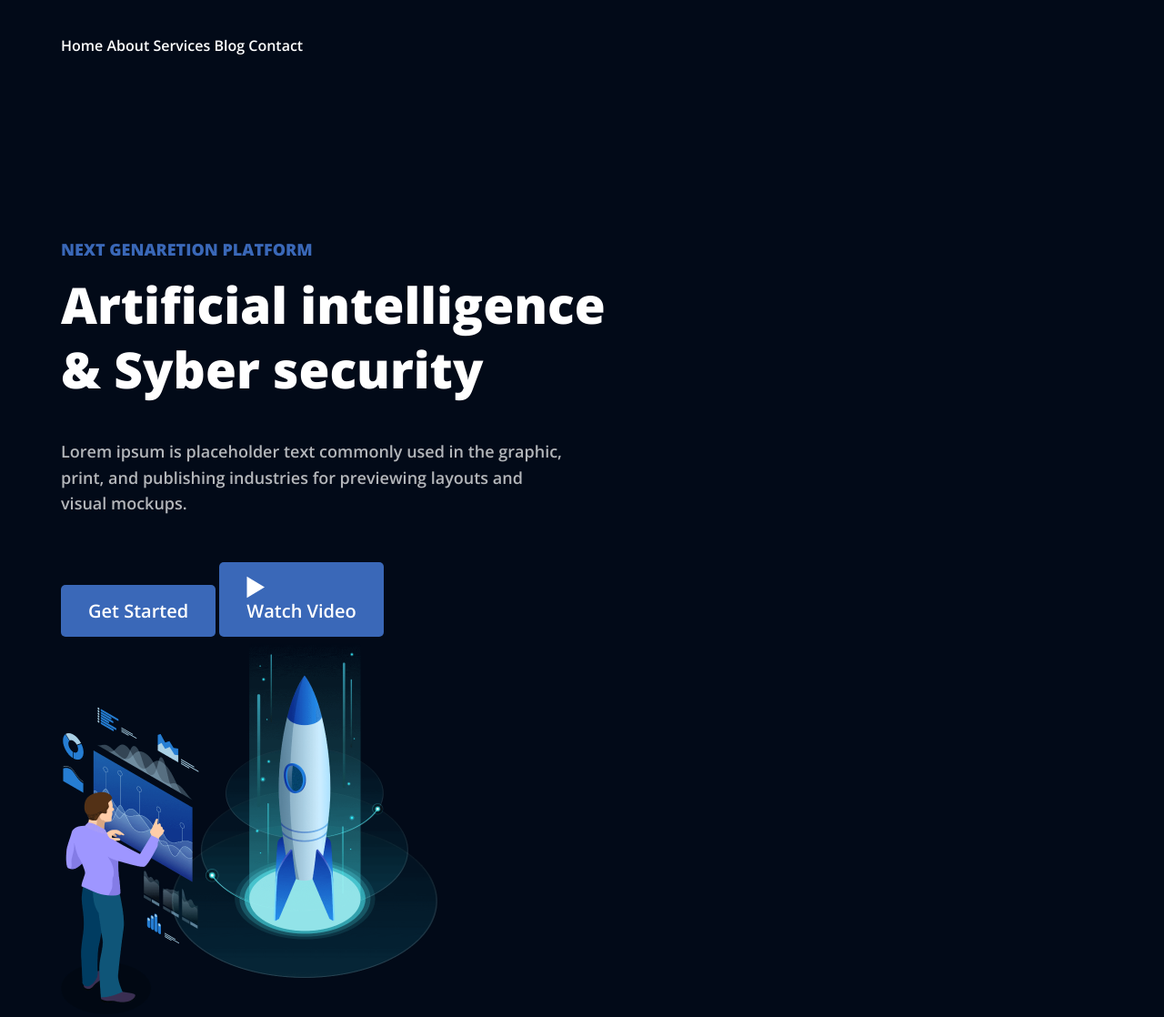
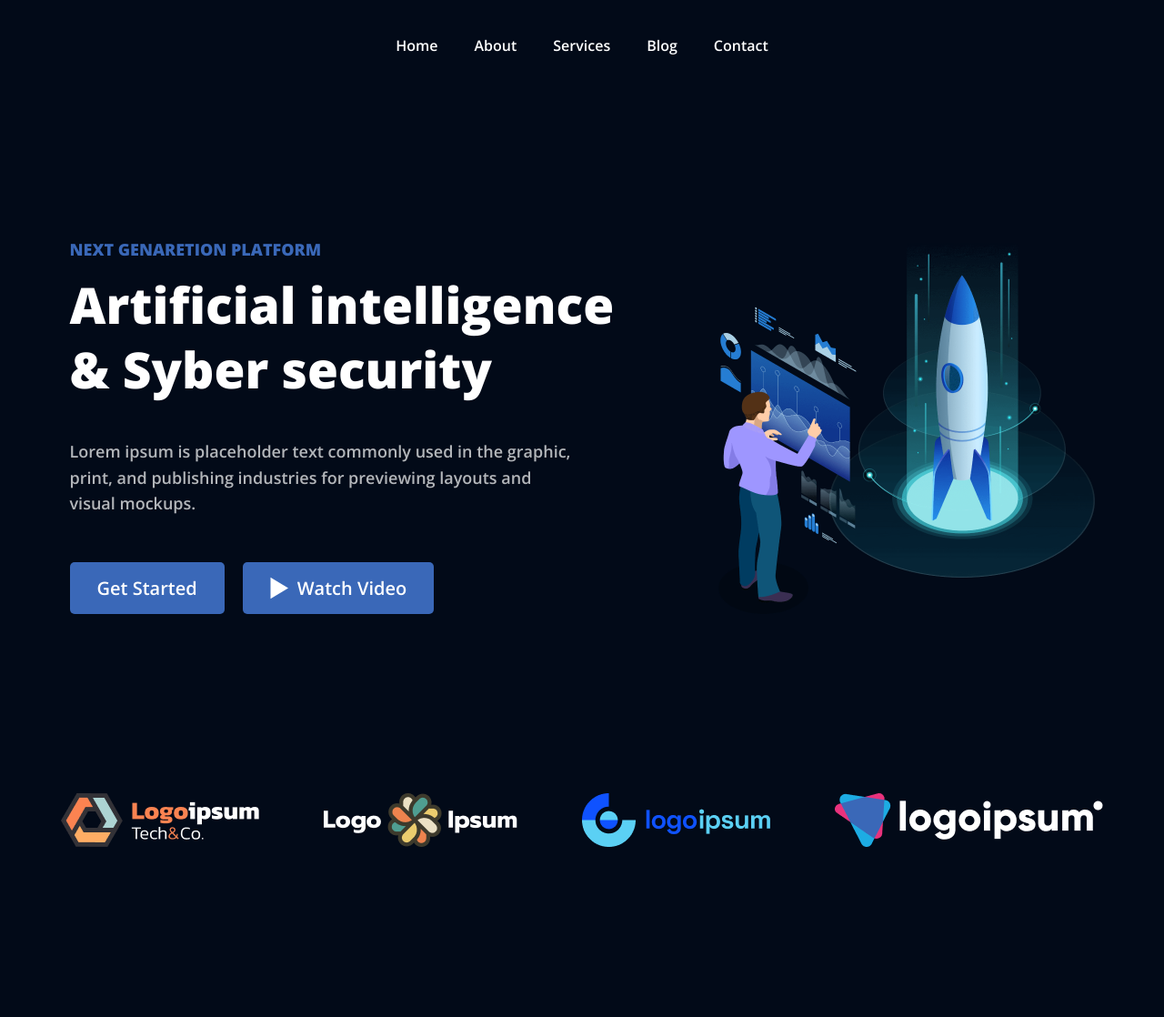
Before and after one commit to fLa1m/HTML_CSS, a plain HTML site: page web3-4/index.html in a window 1280 px wide. Shown: the top 1118 px of the page at 91% size. After the commit the page ends 1030 px from the top, so only its background shows below. Drawn offline with nearby package versions, Linux system fonts and the light colour scheme.

Commit message:
Webinar 4

```diff
--- a/web3/index.html
+++ b/web3-4/index.html
@@ -20,14 +20,14 @@
       <section class="content container">
         <div class="content_left-side">
           <h2>Next genaretion platform</h2>
-          <h1>Artificial intelligence & Syber security</h1>
+          <h1>Artificial intelligence &amp; Syber security</h1>
           <p>
             Lorem ipsum is placeholder text commonly used in the graphic, print,
             and publishing industries for previewing layouts and visual mockups.
           </p>
           <div class="content__btn-list">
             <button class="btn">Get Started</button>
-            <button class="btn">
+            <button class="btn btn__play">
               <img src="./img/btn_play.svg" alt="Play" />
               Watch Video
             </button>
--- a/web3/style.css
+++ b/web3-4/style.css
@@ -31,6 +31,9 @@ img {
 
 .navigation {
   padding: 39px 0;
+  display: flex;
+  justify-content: center;
+  gap: 40px;
 }
 
 .navigation__link {
@@ -41,6 +44,13 @@ img {
 
 .main {
   margin-bottom: 197px;
+}
+
+.content {
+  display: flex;
+  gap: 109px;
+  justify-content: center;
+  align-items: center;
 }
 
 .content_left-side {
@@ -72,6 +82,8 @@ img {
 }
 
 .content__btn-list {
+  display: flex;
+  gap: 20px;
 }
 
 .btn {
@@ -86,3 +98,18 @@ img {
   border: none;
   cursor: pointer;
 }
+
+.btn__play {
+  display: flex;
+  align-items: center;
+  gap: 10px;
+}
+
+.footer {
+  margin-bottom: 99px;
+}
+
+.logos {
+  display: flex;
+  justify-content: space-between;
+}
```
Also changed, not shown: web3-4/img/btn_play.svg (renamed from web3/img/btn_play.svg), web3-4/img/logo1.png (renamed from web3/img/logo1.png), web3-4/img/logo2.png (renamed from web3/img/logo2.png), web3-4/img/logo3.png (renamed from web3/img/logo3.png), web3-4/img/logo4.png (renamed from web3/img/logo4.png), web3-4/img/main_img.png (renamed from web3/img/main_img.png).
